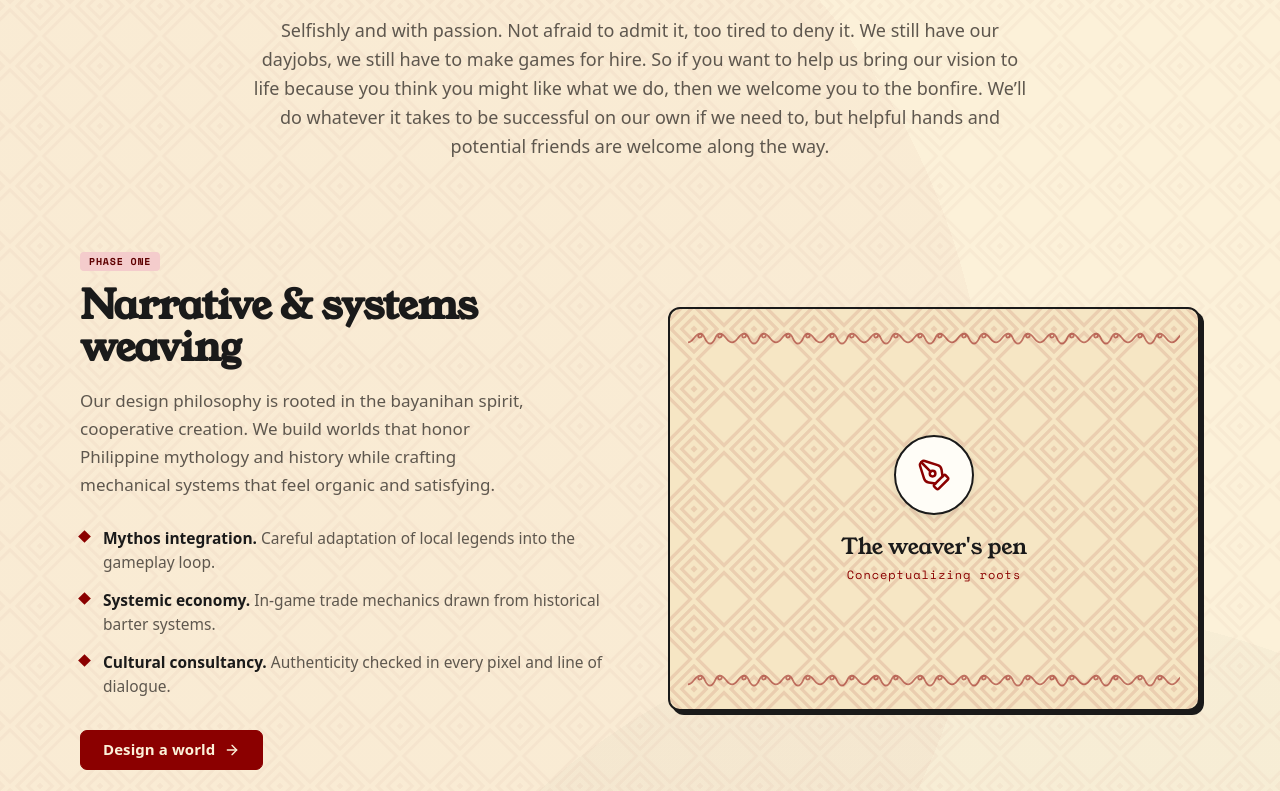
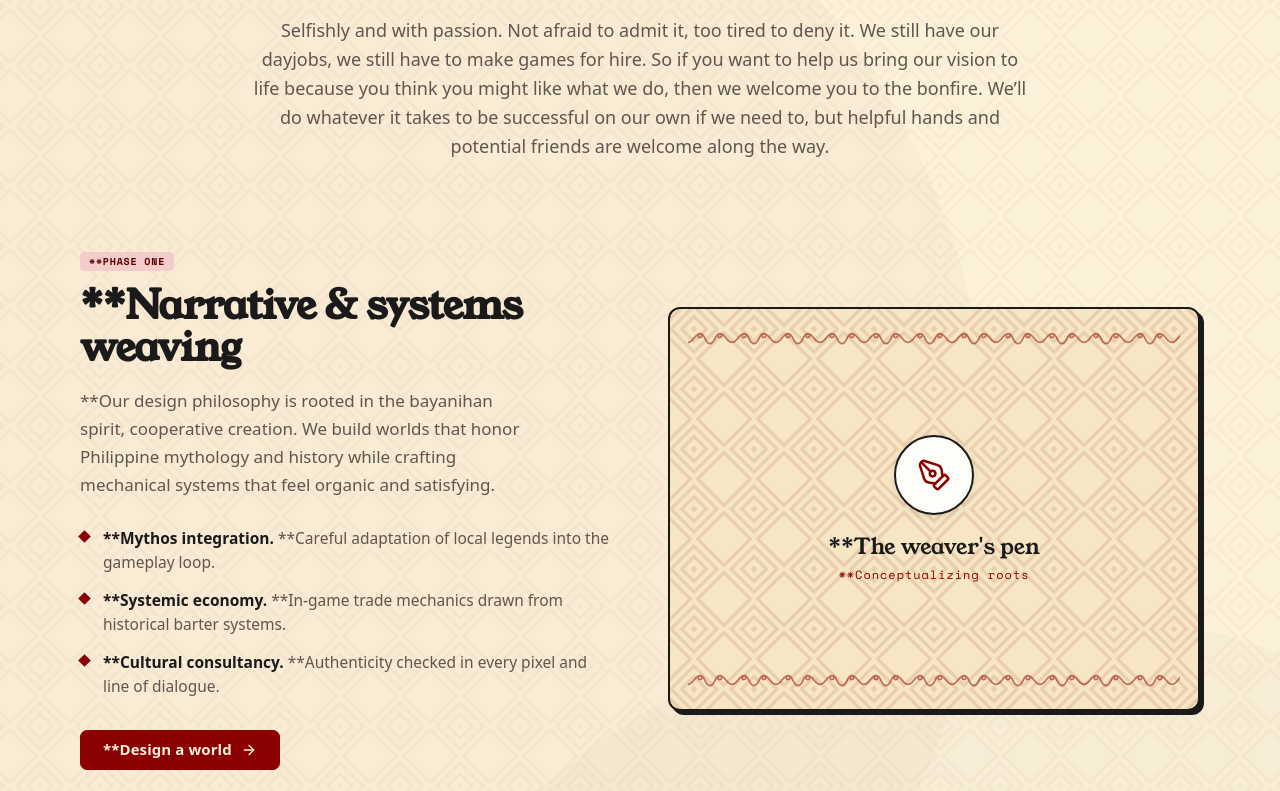
Before and after one commit to EpicGhani/OKG-Website, a React (Vite) app: page / in a window 1280 px wide. Shown: the part 2006-2797 px from the top of the page. Built offline with nearby package versions, Linux system fonts and the light colour scheme; no server answers; the database is empty; a web font is replaced by a local one.

Commit message:
Added notes on things that needs to be changed

```diff
--- a/src/data/content.ts
+++ b/src/data/content.ts
@@ -2,51 +2,51 @@ import type { Game, Service, Engagement } from './types'
 
 export const services: Service[] = [
   {
-    n: '01', phase: 'Phase one', title: 'Narrative & systems weaving',
-    body: 'Our design philosophy is rooted in the bayanihan spirit, cooperative creation. We build worlds that honor Philippine mythology and history while crafting mechanical systems that feel organic and satisfying.',
+    n: '01', phase: '**Phase one', title: '**Narrative & systems weaving',
+    body: '**Our design philosophy is rooted in the bayanihan spirit, cooperative creation. We build worlds that honor Philippine mythology and history while crafting mechanical systems that feel organic and satisfying.',
     points: [
-      ['Mythos integration', 'Careful adaptation of local legends into the gameplay loop.'],
-      ['Systemic economy', 'In-game trade mechanics drawn from historical barter systems.'],
-      ['Cultural consultancy', 'Authenticity checked in every pixel and line of dialogue.'],
+      ['**Mythos integration', '**Careful adaptation of local legends into the gameplay loop.'],
+      ['**Systemic economy', '**In-game trade mechanics drawn from historical barter systems.'],
+      ['**Cultural consultancy', '**Authenticity checked in every pixel and line of dialogue.'],
     ],
-    cta: 'Design a world',
-    art: { label: "The weaver's pen", sub: 'Conceptualizing roots', icon: 'pen-tool', fg: 'var(--pula-500)', bg: 'var(--buhangin-200)', band: 'okir' },
+    cta: '**Design a world',
+    art: { label: "**The weaver's pen", sub: '**Conceptualizing roots', icon: 'pen-tool', fg: 'var(--pula-500)', bg: 'var(--buhangin-200)', band: 'okir' },
   },
   {
-    n: '02', phase: 'Phase two', title: 'Full-cycle development',
-    body: 'From the first line of code to the final bug-hunt, we build codebases like inabel cloth, tightly woven, durable, and good to look at.',
+    n: '02', phase: '**Phase two', title: '**Full-cycle development',
+    body: '**From the first line of code to the final bug-hunt, we build codebases like inabel cloth, tightly woven, durable, and good to look at.',
     grid: [
-      ['Unity & Unreal', 'Cross-platform mastery.'],
-      ['Mobile optimization', 'Built for accessibility.'],
-      ['Live ops', 'Post-launch stewardship.'],
-      ['Custom shaders', 'Hand-tuned visual styles.'],
+      ['**Unity & Unreal', '**Cross-platform mastery.'],
+      ['**Mobile optimization', '**Built for accessibility.'],
+      ['**Live ops', '**Post-launch stewardship.'],
+      ['**Custom shaders', '**Hand-tuned visual styles.'],
     ],
-    cta: 'Forge a vision',
-    art: { label: 'Forge of anito', sub: 'Building the core', icon: 'swords', fg: 'var(--luntian-500)', bg: 'var(--buhangin-100)', band: 'gayaman' },
+    cta: '**Forge a vision',
+    art: { label: '**Forge of anito', sub: '**Building the core', icon: 'swords', fg: 'var(--luntian-500)', bg: 'var(--buhangin-100)', band: 'gayaman' },
   },
   {
-    n: '03', phase: 'Phase three', title: 'Publishing the archipelago',
-    body: 'We help independent creators navigate the wide oceans of the global games market. Our publishing focuses on Southeast Asian amplification, so your story reaches the islands and beyond.',
+    n: '03', phase: '**Phase three', title: '**Publishing the archipelago',
+    body: '**We help independent creators navigate the wide oceans of the global games market. Our publishing focuses on Southeast Asian amplification, so your story reaches the islands and beyond.',
     cols: [
-      ['Market strategy', 'Finding your tribe and timing your launch.'],
-      ['Localization', 'Tagalog, Cebuano, Ilocano, and global languages.'],
-      ['Community', 'Cultivating a passionate, respectful player base.'],
+      ['**Market strategy', '**Finding your tribe and timing your launch.'],
+      ['**Localization', '**Tagalog, Cebuano, Ilocano, and global languages.'],
+      ['**Community', '**Cultivating a passionate, respectful player base.'],
     ],
-    cta: 'Begin the voyage',
+    cta: '**Begin the voyage',
   },
 ]
 
 export const engagements: Engagement[] = [
   {
-    id: 'build', kicker: 'For studios & founders', title: 'Build with us',
-    body: 'Bring us in for design, full-cycle development, or a co-dev partnership. We treat your project like our own bench work.',
-    points: ['Game & systems design', 'Unity / Unreal development', 'Art, shaders & technical audio', 'Live-ops & post-launch'],
-    cta: 'Start a project', tone: 'pula',
+    id: 'build', kicker: '**For studios & founders', title: '**Build with us',
+    body: '**Bring us in for design, full-cycle development, or a co-dev partnership. We treat your project like our own bench work.',
+    points: ['**Game & systems design', '**Unity / Unreal development', '**Art, shaders & technical audio', '**Live-ops & post-launch'],
+    cta: '**Start a project', tone: 'pula',
   },
   {
-    id: 'publish', kicker: 'For indie creators', title: 'Publish with us',
-    body: 'Already shipping something honest? We help you reach the islands and the wider world with funding, localization, and community.',
-    points: ['Funding & milestones', 'SEA-first localization', 'Marketing & launch', 'Community stewardship'],
-    cta: 'Pitch your game', tone: 'luntian',
+    id: 'publish', kicker: '**For indie creators', title: '**Publish with us',
+    body: '**Already shipping something honest? We help you reach the islands and the wider world with funding, localization, and community.',
+    points: ['**Funding & milestones', '**SEA-first localization', '**Marketing & launch', '**Community stewardship'],
+    cta: '**Pitch your game', tone: 'luntian',
   },
 ]
--- a/src/sections/Articles.tsx
+++ b/src/sections/Articles.tsx
@@ -11,9 +11,9 @@ export function Articles() {
       <div className="ok-paper-grain" style={{ position: 'absolute', inset: 0 }} />
       <Container style={{ position: 'relative', paddingTop: 96, paddingBottom: 96 }}>
         <div style={{ display: 'flex', alignItems: 'flex-end', justifyContent: 'space-between', gap: 24, flexWrap: 'wrap', marginBottom: 40 }}>
-          <SectionHead kicker="Reading" title="Words from the bench" />
+          <SectionHead kicker="**Reading" title="**Words from the bench" />
           <Link to="/articles" style={{ textDecoration: 'none' }}>
-            <Button variant="ghost" iconRight={<Icon name="arrow-right" size={16} />}>Read all articles</Button>
+            <Button variant="ghost" iconRight={<Icon name="arrow-right" size={16} />}>**Read all articles</Button>
           </Link>
         </div>
 
--- a/src/sections/Devlog.tsx
+++ b/src/sections/Devlog.tsx
@@ -14,9 +14,9 @@ export function Devlog() {
 
       <Container style={{ position: 'relative', paddingTop: 96, paddingBottom: 96 }}>
         <div style={{ display: 'flex', alignItems: 'flex-end', justifyContent: 'space-between', gap: 24, flexWrap: 'wrap', marginBottom: 40 }}>
-          <SectionHead kicker="Devlog" title="From the workbench" />
+          <SectionHead kicker="**Devlog" title="**From the workbench" />
           <Link to="/devlog" style={{ textDecoration: 'none' }}>
-            <Button variant="ghost" iconRight={<Icon name="arrow-right" size={16} />}>Read all devlogs</Button>
+            <Button variant="ghost" iconRight={<Icon name="arrow-right" size={16} />}>**Read all devlogs</Button>
           </Link>
         </div>
 
--- a/src/sections/Footer.tsx
+++ b/src/sections/Footer.tsx
@@ -14,6 +14,7 @@ const community = ['Discord', 'Steam', 'Itch.io', 'YouTube']
 const colHeading: CSSProperties = { fontFamily: 'var(--font-mono)', fontSize: '11px', letterSpacing: '0.16em', textTransform: 'uppercase', color: 'var(--pula-300)', margin: '0 0 16px' }
 const listStyle: CSSProperties = { listStyle: 'none', margin: 0, padding: 0, display: 'flex', flexDirection: 'column', gap: '11px' }
 const linkStyle: CSSProperties = { color: 'var(--buhangin-100)', textDecoration: 'none', fontSize: '14px', opacity: 0.85 }
+const currentYear = new Date().getFullYear();
 
 export function Footer() {
   return (
@@ -24,16 +25,16 @@ export function Footer() {
         <div>
           <div style={{ display: 'flex', alignItems: 'center', gap: '12px', marginBottom: '16px' }}>
             <img src={logoCream} alt="Obra Kasi" style={{ height: '42px', display: 'block' }} />
-            <span style={{ fontFamily: 'var(--font-display)', fontSize: '22px' }}>Obra Kasi</span>
+            <span style={{ fontFamily: 'var(--font-display)', fontSize: '22px' }}>**Obra Kasi</span>
           </div>
           <p style={{ margin: 0, color: 'var(--itim-300)', fontSize: '14px', lineHeight: 1.6, maxWidth: '34ch' }}>
-            We build rooted games from the islands. Folklore, pattern, and play, all generated locally.
+            **We build rooted games from the islands. Folklore, pattern, and play, all generated locally.
           </p>
         </div>
 
         <div style={{ display: 'grid', gridTemplateColumns: '1fr 1fr', gap: '28px' }}>
           <div>
-            <p style={colHeading}>Studio</p>
+            <p style={colHeading}>**Studio</p>
             <ul style={listStyle}>
               {studio.map((s) => (
                 <li key={s.label}><Link to={s.to} style={linkStyle}>{s.label}</Link></li>
@@ -41,7 +42,7 @@ export function Footer() {
             </ul>
           </div>
           <div>
-            <p style={colHeading}>Community</p>
+            <p style={colHeading}>**Community</p>
             <ul style={listStyle}>
               {community.map((c) => (
                 <li key={c}><a href="#" style={linkStyle}>{c}</a></li>
@@ -52,8 +53,8 @@ export function Footer() {
       </div>
 
       <div style={{ maxWidth: 'var(--container)', margin: '0 auto', padding: '0 clamp(20px, 5vw, 40px) 36px', display: 'flex', justifyContent: 'space-between', color: 'var(--itim-400)', fontSize: '12px', fontFamily: 'var(--font-mono)', flexWrap: 'wrap', gap: 12, boxSizing: 'border-box' }}>
-        <span>© 2026 Obra Kasi Games · Proudly rooted in Manila</span>
-        <span>Tabi-tabi po.</span>
+        <span>**© {currentYear} Obra Kasi Games · Proudly rooted in Manila</span>
+        <span>**Tabi-tabi po.</span>
       </div>
     </footer>
   )
--- a/src/sections/Games.tsx
+++ b/src/sections/Games.tsx
@@ -16,9 +16,9 @@ export function Games() {
 
       <Container style={{ position: 'relative', paddingTop: 96, paddingBottom: 96 }}>
         <div style={{ display: 'flex', alignItems: 'flex-end', justifyContent: 'space-between', gap: 24, flexWrap: 'wrap', marginBottom: 40 }}>
-          <SectionHead kicker="Our games" title="Worlds woven by hand" />
+          <SectionHead kicker="**Our games" title="**Worlds woven by hand" />
           <Link to="/games" style={{ textDecoration: 'none' }}>
-            <Button variant="ghost" iconRight={<Icon name="arrow-right" size={16} />}>See all titles</Button>
+            <Button variant="ghost" iconRight={<Icon name="arrow-right" size={16} />}>**See all titles</Button>
           </Link>
         </div>
 
--- a/src/sections/Hero.tsx
+++ b/src/sections/Hero.tsx
@@ -43,8 +43,6 @@ export function Hero() {
         <div style={{ display: 'flex', gap: 22, marginTop: 40, alignItems: 'center', justifyContent: 'center', color: 'var(--text-faint)', fontFamily: 'var(--font-mono)', fontSize: 12, flexWrap: 'wrap' }}>
           <span style={{ display: 'inline-flex', alignItems: 'center', gap: 8 }}><Mark kind="sun" color="var(--text-faint)" size={13} /> 3 titles in the works</span>
           <span style={{ width: 4, height: 4, borderRadius: '50%', background: 'var(--text-faint)' }} />
-          <span>40k+ wishlists</span>
-          <span style={{ width: 4, height: 4, borderRadius: '50%', background: 'var(--text-faint)' }} />
           <span>Rooted in Manila</span>
         </div>
       </Container>
--- a/src/sections/Statement.tsx
+++ b/src/sections/Statement.tsx
@@ -22,12 +22,12 @@ export function Statement() {
             fontFamily: 'var(--font-display)', fontSize: 'clamp(28px, 4.2vw, 52px)', lineHeight: 1.18,
             letterSpacing: '-0.015em', color: 'var(--buhangin-100)', margin: '26px 0 0', textWrap: 'balance',
           }}>
-            We make games from where we stand. Stories, patterns, and play drawn from{' '}
+            **We make games from where we stand. Stories, patterns, and play drawn from{' '}
             <span style={{ color: 'var(--pula-300)' }}>Filipino soil</span>, told with the care of{' '}
             <span style={{ color: 'var(--bughaw-300)' }}>handmade craft</span>.
           </p>
           <p style={{ fontSize: 19, lineHeight: 1.65, color: 'var(--text-on-dark-muted)', maxWidth: '60ch', margin: '28px auto 0', fontWeight: 300 }}>
-            Obra Kasi means the work of the home. We are a studio built on creative freedom and rooted inspiration, turning local legend into worlds you can wander, fight through, and call your own.
+            **Obra Kasi means the work of the home. We are a studio built on creative freedom and rooted inspiration, turning local legend into worlds you can wander, fight through, and call your own.
           </p>
         </div>
 
--- a/src/sections/WorkWithUs.tsx
+++ b/src/sections/WorkWithUs.tsx
@@ -49,13 +49,13 @@ export function WorkWithUs() {
       <Container style={{ position: 'relative', paddingTop: 96, paddingBottom: 96 }}>
         <div style={{ textAlign: 'center', maxWidth: 720, margin: '0 auto' }}>
           <div style={{ display: 'flex', justifyContent: 'center' }}>
-            <Eyebrow>Work with us</Eyebrow>
+            <Eyebrow>**Work with us</Eyebrow>
           </div>
           <h2 style={{ fontFamily: 'var(--font-display)', fontSize: 'clamp(32px, 4.2vw, 50px)', lineHeight: 1.04, letterSpacing: '-0.02em', color: 'var(--text)', margin: '14px 0 0' }}>
-            Come build with us
+            **Come build with us
           </h2>
           <p style={{ fontSize: 18, lineHeight: 1.6, color: 'var(--text-muted)', margin: '18px auto 0', maxWidth: '52ch', fontWeight: 300 }}>
-            Two ways in. Hire the bench for development, or bring us your game and let us help it reach the islands and beyond.
+            **Two ways in. Hire the bench for development, or bring us your game and let us help it reach the islands and beyond.
           </p>
         </div>
 
@@ -71,11 +71,11 @@ export function WorkWithUs() {
         }}>
           <Band kind="okir" color="var(--pula-400)" height={20} style={{ position: 'absolute', left: 0, right: 0, bottom: 0, opacity: 0.5 }} />
           <div>
-            <p style={{ margin: 0, fontFamily: 'var(--font-display)', fontSize: 24, color: 'var(--buhangin-100)' }}>Have something honest in the works?</p>
-            <p style={{ margin: '6px 0 0', fontSize: 15, color: 'var(--text-on-dark-muted)', fontWeight: 300 }}>Tell us about it. We read every note, tabi-tabi po.</p>
+            <p style={{ margin: 0, fontFamily: 'var(--font-display)', fontSize: 24, color: 'var(--buhangin-100)' }}>**Have something honest in the works?</p>
+            <p style={{ margin: '6px 0 0', fontSize: 15, color: 'var(--text-on-dark-muted)', fontWeight: 300 }}>**Tell us about it. We read every note, tabi-tabi po.</p>
           </div>
           <a href="mailto:hello@obrakasi.ph" style={{ textDecoration: 'none' }}>
-            <Button variant="stamp" size="lg" iconRight={<Icon name="arrow-up-right" size={17} />}>hello@obrakasi.ph</Button>
+            <Button variant="stamp" size="lg" iconRight={<Icon name="arrow-up-right" size={17} />}>**hello@obrakasi.ph</Button>
           </a>
         </div>
       </Container>
```
